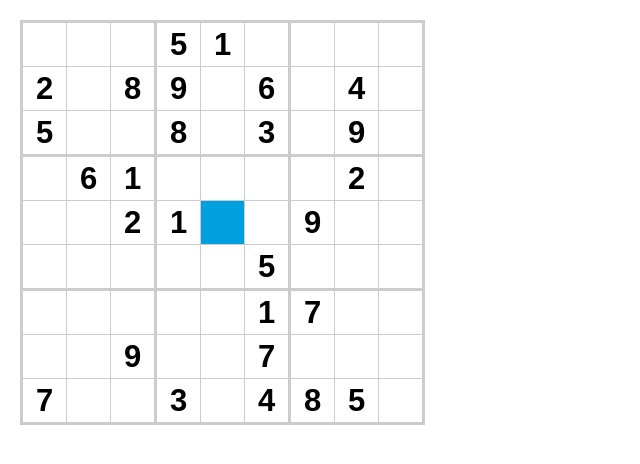
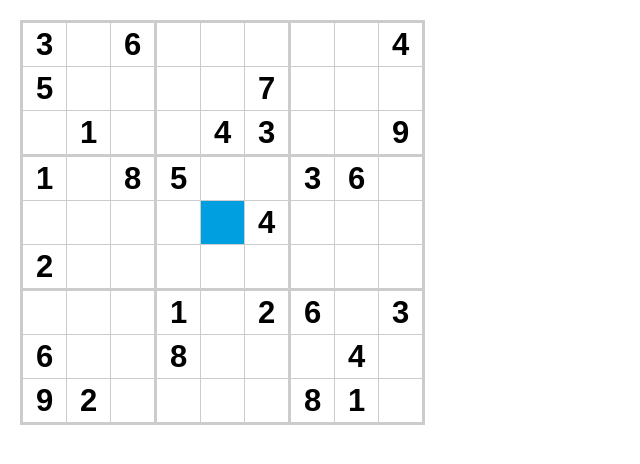
Before and after one commit to jaapmengers/sudontku, a React (Create React App) app: page / in a window 1280 px wide. Shown: the top 464 px of the page, without its empty margins (0-640 px from the left). Built offline with nearby package versions, Linux system fonts and the light colour scheme.

Commit message:
Makes initial values protected. Distinguishes editable values by colouring them blue

```diff
--- a/src/App.css
+++ b/src/App.css
@@ -158,8 +158,13 @@
   width: 43px;
   height: 43px;
   display: flex;
+  color: #009fdf;
   justify-content: center;
   align-items: center;
+}
+
+.cell.protected {
+  color: black;
 }
 
 .cell span {
--- a/src/App.tsx
+++ b/src/App.tsx
@@ -1,5 +1,13 @@
 import React, { useState, useEffect, useCallback } from "react";
-import { cloneDeep, range, flatMap, chunk, zipWith } from "lodash";
+import {
+  cloneDeep,
+  range,
+  flatMap,
+  chunk,
+  zipWith,
+  flatMapDeep,
+  sample,
+} from "lodash";
 import "./App.css";
 
 // TODO: Check results. Show error
@@ -90,7 +98,7 @@
   [7, 0, 0, 3, 0, 4, 8, 5, 0],
 ];
 
-const initial = [
+const empty = [
   [0, 0, 0, 0, 0, 0, 0, 0, 0],
   [0, 0, 0, 0, 0, 0, 0, 0, 0],
   [0, 0, 0, 0, 0, 0, 0, 0, 0],
@@ -100,18 +108,6 @@
   [0, 0, 0, 0, 0, 0, 0, 0, 0],
   [0, 0, 0, 0, 0, 0, 0, 0, 0],
   [0, 0, 0, 0, 0, 0, 0, 0, 0],
-];
-
-const puzzle7complete = [
-  [6, 9, 4, 5, 1, 2, 3, 8, 7],
-  [2, 3, 8, 9, 7, 6, 1, 4, 5],
-  [5, 1, 7, 8, 4, 3, 2, 9, 6],
-  [8, 6, 1, 7, 3, 9, 5, 2, 4],
-  [4, 5, 2, 1, 6, 8, 9, 7, 3],
-  [9, 7, 3, 4, 2, 5, 6, 1, 8],
-  [3, 4, 5, 2, 8, 1, 7, 6, 9],
-  [1, 8, 9, 6, 5, 7, 4, 3, 2],
-  [7, 2, 6, 3, 9, 4, 8, 5, 1],
 ];
 
 const puzzle7almostcomplete = [
@@ -138,6 +134,17 @@
   9: "👆🏽",
 };
 
+const puzzle = sample([
+  puzzle1,
+  puzzle1,
+  puzzle2,
+  puzzle3,
+  puzzle4,
+  puzzle5,
+  puzzle6,
+  puzzle7,
+]) as number[][];
+
 const urlParams = new URLSearchParams(window.location.search);
 const fu = urlParams.get("fu") ?? "1";
 
@@ -163,8 +170,9 @@
 };
 
 function App() {
-  const [grid, setGrid] = useState(puzzle7);
+  const [grid, setGrid] = useState(puzzle);
   const isValid = check(grid);
+  const isComplete = flatMapDeep(grid).every((x) => x > 0);
 
   const [rotation, setRotation] = useState(0);
 
@@ -177,8 +185,16 @@
     4,
   ]);
 
+  const isProtected = (x: number, y: number) => {
+    return puzzle[y][x] > 0;
+  };
+
   useEffect(() => {
     const setCell = (value: number) => {
+      if (isProtected(selectionX, selectionY)) {
+        return;
+      }
+
       const gridCopy = cloneDeep(grid);
       gridCopy[selectionY][selectionX] = value;
       setGrid(gridCopy);
@@ -253,7 +269,7 @@
                 key={x}
                 className={`cell col-${x} ${
                   selectionX === x && selectionY === y ? "selected" : ""
-                }`}
+                } ${isProtected(x, y) ? "protected" : ""}`}
                 onClick={() => setSelection([x, y])}
               >
                 <span>{cell === 0 ? "" : getCellValue(cell)}</span>
```
